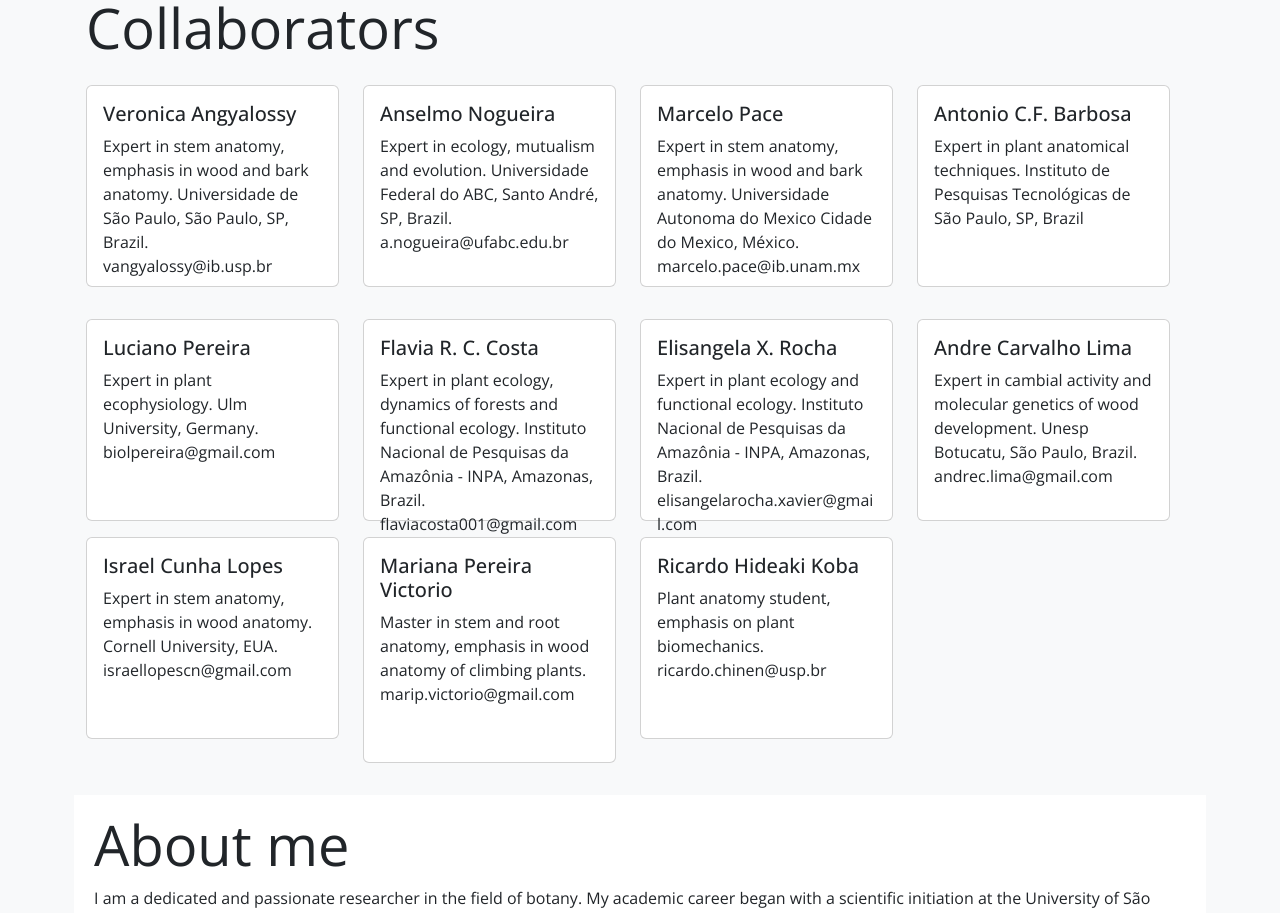
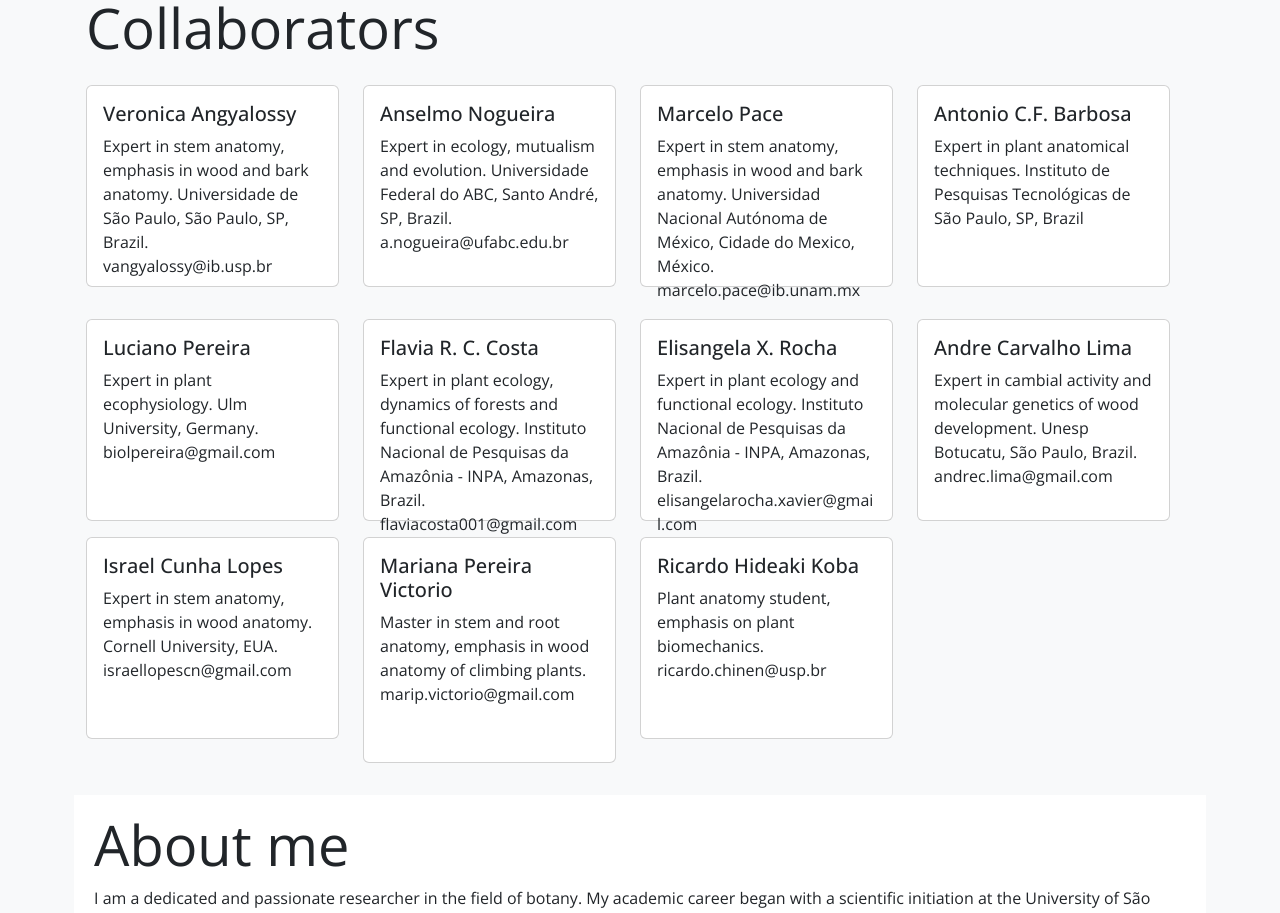
Before and after one commit to iangerolamo/angular-responsive-website, an Angular app: page /home in a window 1280 px wide. Shown: the part 3560-4473 px from the top of the page. Built offline with nearby package versions, Linux system fonts and the light colour scheme.

Commit message:
Update home.component.html

```diff
--- a/src/app/pages/home/home.component.html
+++ b/src/app/pages/home/home.component.html
@@ -767,7 +767,7 @@
                   <h5 class="card-title">Marcelo Pace</h5>
                   <p class="card-text2">
                     Expert in stem anatomy, emphasis in wood and bark anatomy.
-                    Universidade Autonoma do Mexico Cidade do Mexico, México.
+                  Universidad Nacional Autónoma de México, Cidade do Mexico, México.
                     marcelo.pace@ib.unam.mx
                   </p>
                 </div>
```
